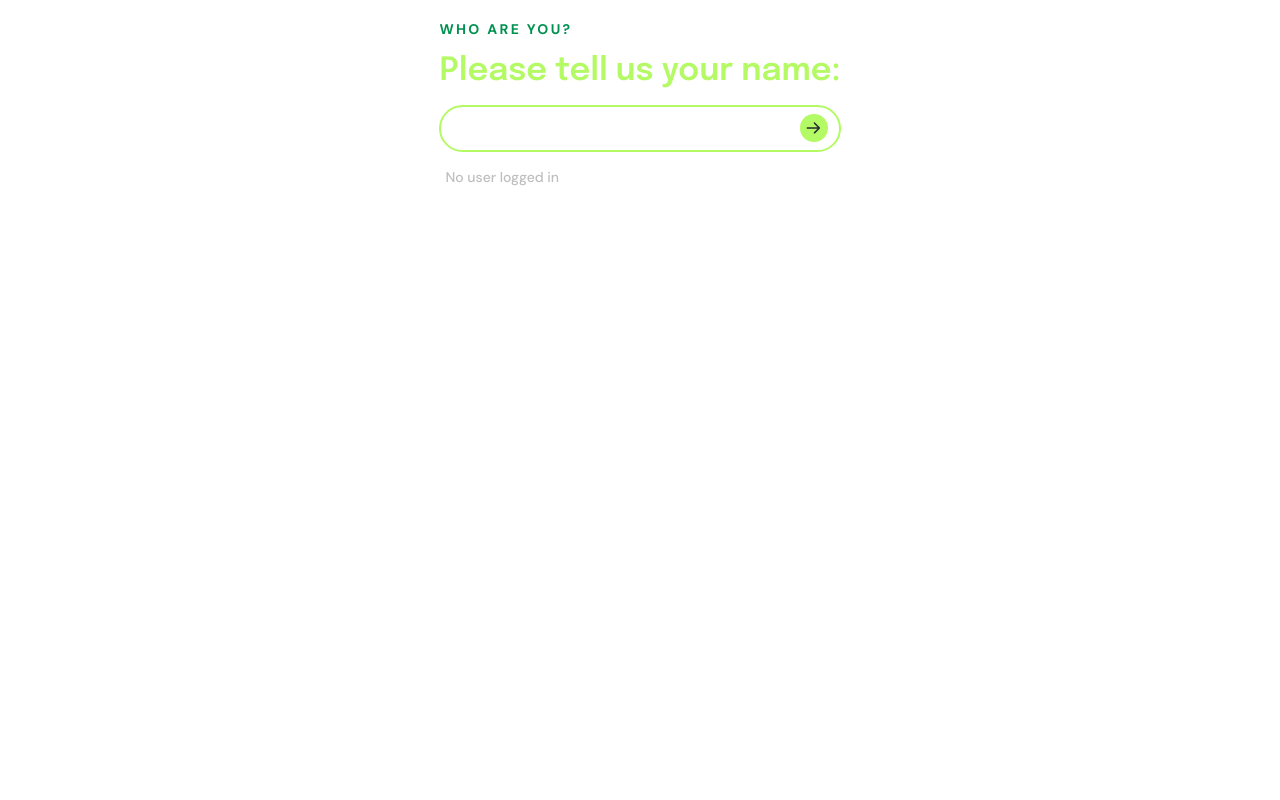
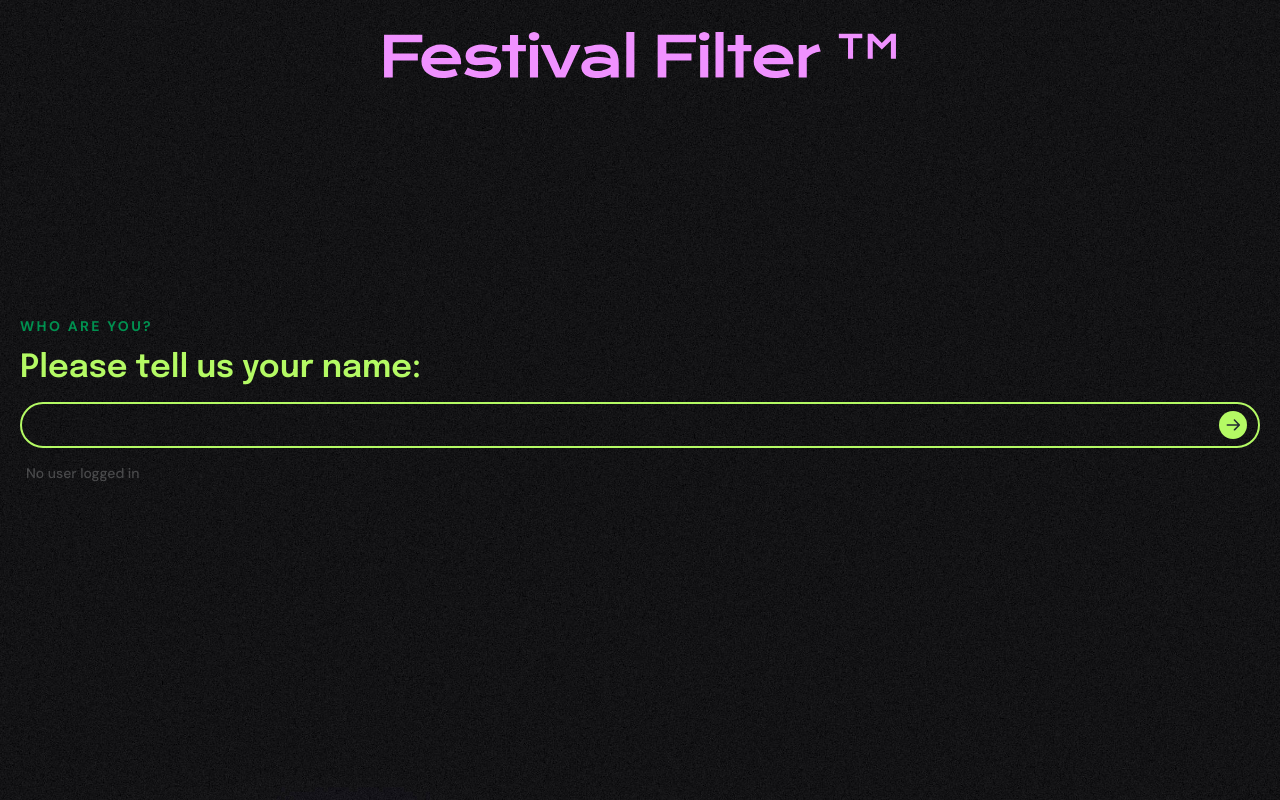
Before and after one commit to davidwobido/festival-filter, a React (Vite) app: page /login in a window 1280 px wide. Built offline with nearby package versions, Linux system fonts and the light colour scheme.

Commit message:
:art: Make login page look like starpage

```diff
--- a/src/pages/NameInput/NameInput.module.css
+++ b/src/pages/NameInput/NameInput.module.css
@@ -1,12 +1,28 @@
+.preline {
+  composes: text-preline from global;
+}
+
+.wrapper {
+  position: relative;
+  height: 100vh;
+  width: 100vw;
+  display: grid;
+  background-image: url("../../../lib/Start_Page.jpg");
+  background-repeat: no-repeat;
+  background-size: cover;
+}
+
+.logo {
+  position: absolute;
+  display: grid;
+  justify-self: center;
+  width: 40%;
+  padding-top: 2rem;
+}
+
 .content {
   display: grid;
   align-content: center;
   gap: 1rem;
-  height: calc(100% + -4rem);
   padding: 1.25rem;
-  justify-self: center;
 }
-
-.preline {
-  composes: text-preline from global;
-}
--- a/src/pages/NameInput/NameInput.tsx
+++ b/src/pages/NameInput/NameInput.tsx
@@ -1,18 +1,19 @@
 import React from "react";
 import AddUser from "../../components/AddUser/AddUserForm";
 import styles from "./NameInput.module.css";
+import LogoLarge from "../../../lib/FF_Logo_large.svg";
 
 function NameInput() {
   return (
-    <>
     <div className={styles.wrapper}>
+      <img src={LogoLarge} className={styles.logo} />
+
       <div className={styles.content}>
         <span className={styles.preline}>Who are you?</span>
         <h2>Please tell us your name:</h2>
         <AddUser navigateTo="/filter" />
       </div>
     </div>
-    </>
   );
 }
 export default NameInput;
```
Lines whose indentation alone changed are shown as unchanged.
